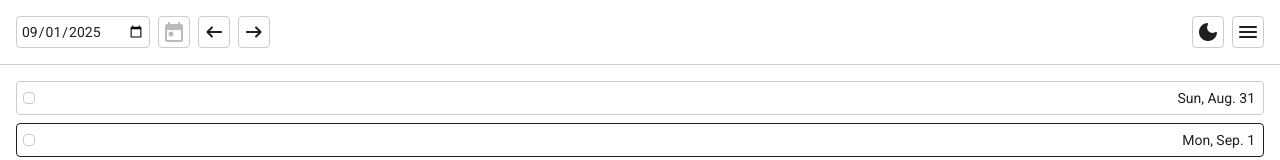
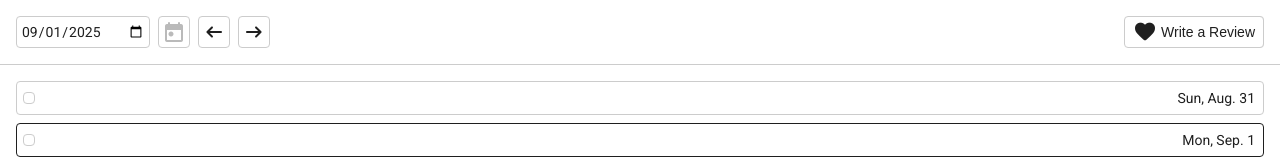
Before and after one commit to doppl3r/weekly-checklist, a Vue app: page / in a window 1280 px wide. Shown: the top 160 px of the page. Built offline with nearby package versions, Linux system fonts and the light colour scheme.

Commit message:
Add additional review button

```diff
--- a/src/vue/App.vue
+++ b/src/vue/App.vue
@@ -1,5 +1,5 @@
 <script setup lang="ts">
-  import { onMounted } from 'vue';
+  import { onMounted, ref } from 'vue';
   import { useI18n } from 'vue-i18n';
   import { useDates } from '../js/utils/use-dates';
   import { useModal } from '../js/utils/use-modal';
@@ -9,6 +9,7 @@
   import Modal from './Modal.vue';
   import WeNav from './WeNav.vue';
   import WeWeek from './WeWeek.vue';
+  import WeButton from './WeButton.vue';
   import WeSettings from './WeSettings.vue';
 
   const i18n = useI18n({ useScope: 'global' });
@@ -39,21 +40,28 @@
     modalTitle
   }: ReturnType<typeof useModal> = useModal();
 
+  const buttonReview = ref({
+    icon: 'favorite',
+    label: i18n.t('settings.actions.review'),
+    visible: true,
+    callback: () => {
+      window.open('https://chromewebstore.google.com/detail/weekly-checklist/gmdkpnbkljchgnklemhjdgehjcoibggn/reviews', '_blank');
+    }
+  });
+  const buttonClose = ref({
+    label: i18n.t('settings.actions.close'),
+    callback: () => closeModal()
+  });
   const modalSettings = {
     title: i18n.t('settings.title'),
     actions: [
-      {
-        icon: 'favorite',
-        label: i18n.t('settings.actions.review'),
-        callback: () => {
-          window.open('https://chromewebstore.google.com/detail/weekly-checklist/gmdkpnbkljchgnklemhjdgehjcoibggn/reviews', '_blank');
-        }
-      },
-      {
-        label: i18n.t('settings.actions.close'),
-        callback: () => closeModal()
-      }
+      buttonReview.value,
+      buttonClose.value
     ]
+  };
+
+  const hideReviewButton = () => {
+    buttonReview.value.visible = false;
   };
 
   onMounted(async () => {
@@ -65,7 +73,9 @@
 <template>
   <div
     :class="[ themeRef ]"
-    class="weekly-checklist">
+    class="weekly-checklist"
+    @click="hideReviewButton"
+  >
     <WeNav
       :date="selectedDate"
       :increment="incrementSelectedDate"
@@ -97,6 +107,14 @@
         :visibility="modalIsOpen"
       />
     </Modal>
+    <WeButton
+      class="button-review"
+      @click="buttonReview.callback"
+      v-if="buttonReview.visible"
+    >
+      <span class="material-symbols-rounded">favorite</span>
+      <span>Write a Review</span>
+    </WeButton>
   </div>
 </template>
 
@@ -107,4 +125,10 @@
     flex-direction: column;
     height: inherit;
   }
+
+  .button-review {
+    position: absolute;
+    top: 1rem;
+    right: 1rem;
+  }
 </style>
```
